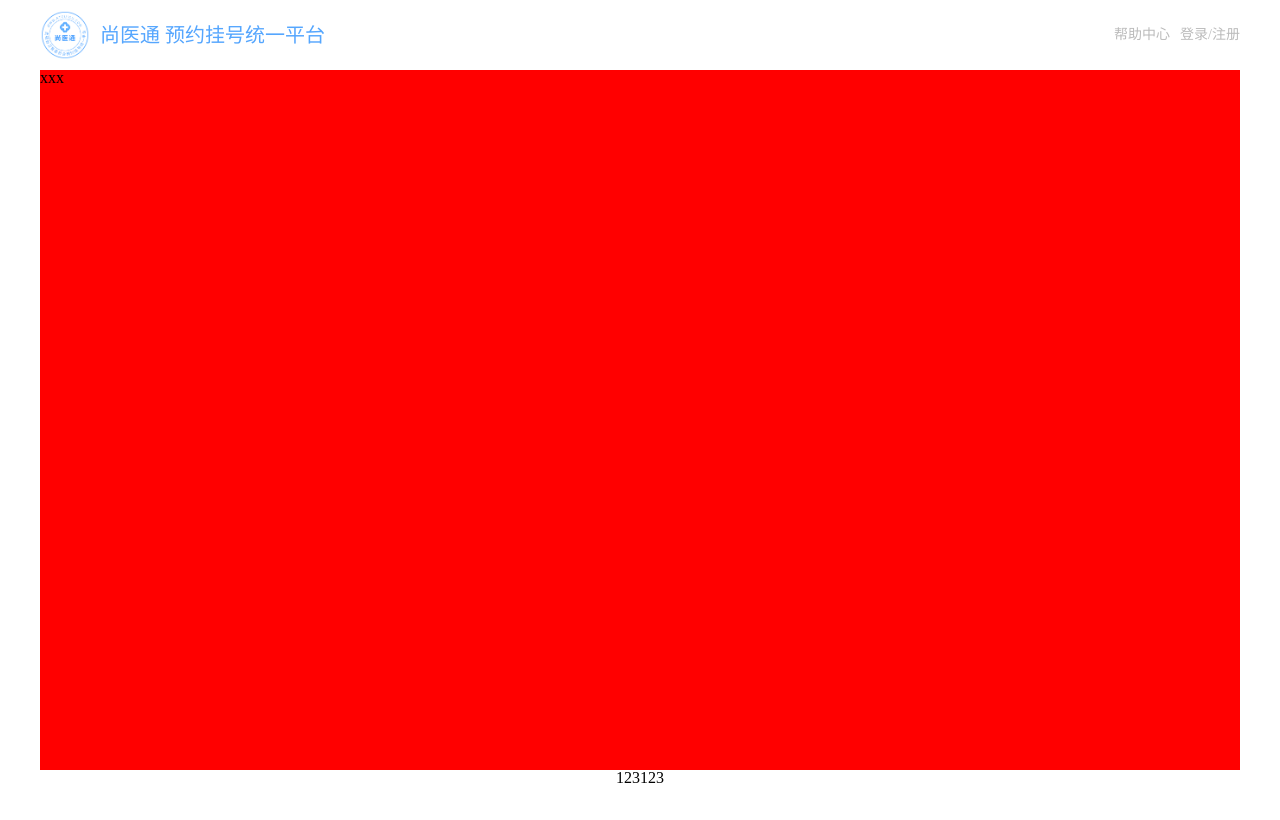
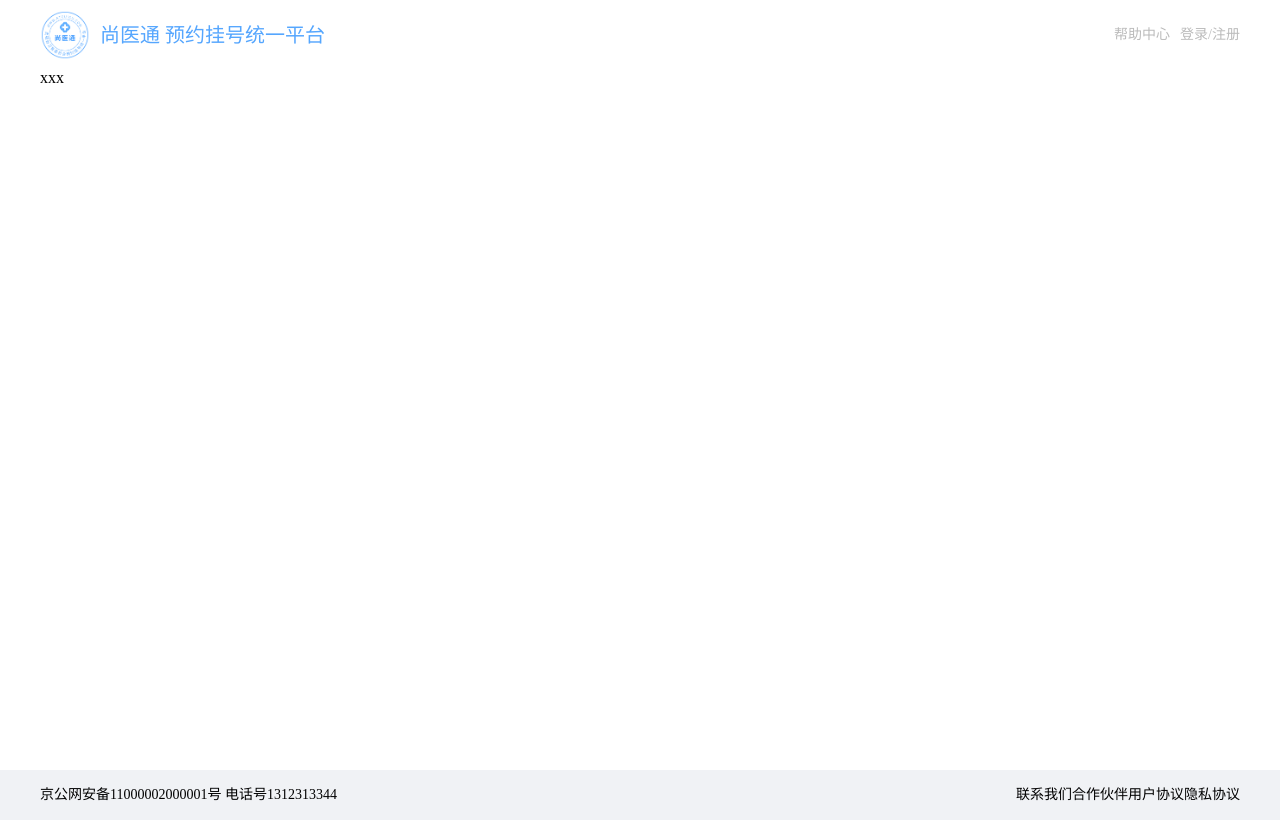
Before and after one commit to sun0717/SYYT, a Vue app: page / in a window 1280 px wide. Built offline with nearby package versions, Linux system fonts and the light colour scheme.

Commit message:
底部静态组件搭建

```diff
--- a/src/App.vue
+++ b/src/App.vue
@@ -6,9 +6,7 @@
     <div class="content">
       xxx
     </div>
-    <div class="bottom">
-      123123
-    </div>
+    <HospitalBottom />
   </div>
 </template>
 
@@ -27,7 +25,6 @@ import HospitalBottom from '@/components/hospital_bottom/index.vue'
     width: 1200px;
     height: 700px;
     margin-top: 70px;
-    background-color: red;
   }
 
 }
--- a/src/components/hospital_bottom/index.vue
+++ b/src/components/hospital_bottom/index.vue
@@ -1,6 +1,16 @@
 <template>
-    <div>
-        <h1>低部</h1>
+    <div class="bottom">
+        <div class="content">
+            <div class="left">
+                京公网安备11000002000001号 电话号1312313344
+            </div>
+            <div class="right">
+                <span>联系我们</span>
+                <span>合作伙伴</span>
+                <span>用户协议</span>
+                <span>隐私协议</span>
+            </div>
+        </div>
     </div>
 </template>
 
@@ -9,5 +19,19 @@
 </script>
 
 <style scoped lang="scss">
-
+.bottom {
+    width: 100%;
+    height: 50px;
+    background-color: #f0f2f5;
+    display: flex;
+    justify-content: center;
+    .content {
+        width: 1200px;
+        height: 100%;
+        display: flex;
+        justify-content: space-between;
+        align-items: center;
+        font-size: 14px;
+    }
+}
 </style>
```
